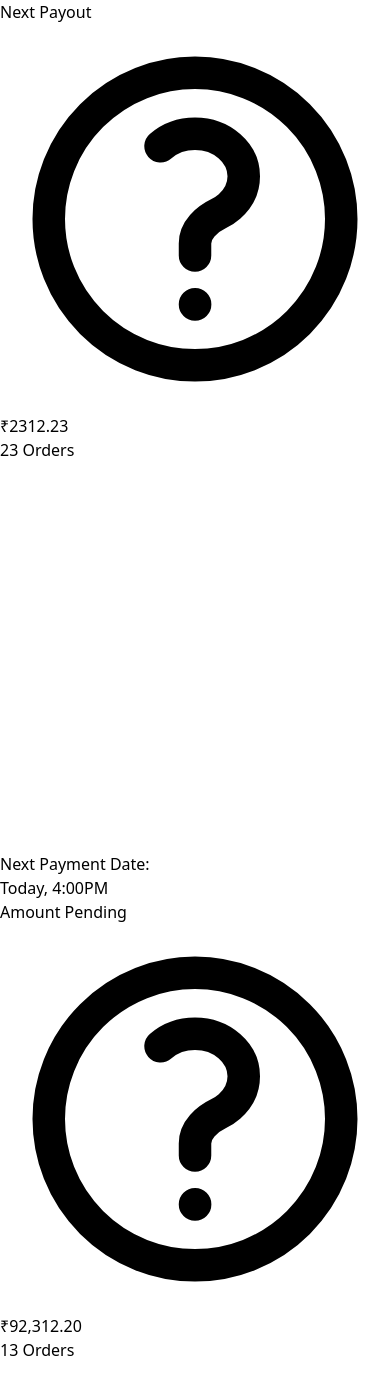
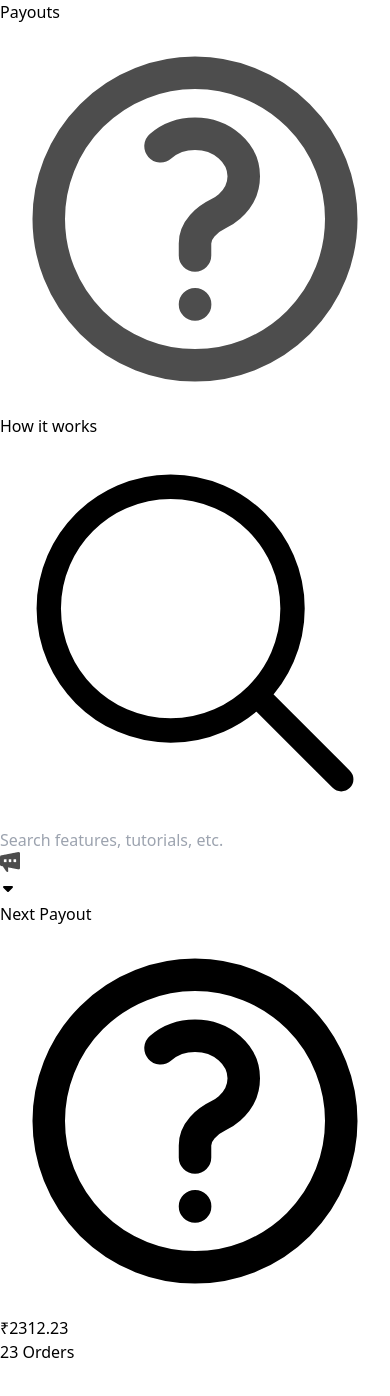
Before and after one commit to aryanxvz/dukaan-assignment, a React (Vite) app: page / in a window 390 px wide. Shown: the top 1396 px of the page. Built offline with nearby package versions, Linux system fonts and the light colour scheme.

Commit message:
completed top bar

```diff
--- a/src/App.jsx
+++ b/src/App.jsx
@@ -3,16 +3,21 @@ import './App.css'
 import { AmountPending } from './components/AmountPending'
 import { AmountProcessed } from './components/AmountProcesses'
 import { NextPayout } from './components/NextPayout'
+import { TopBar } from './components/TopBar'
 
 function App() {
 
-  return (
-    <div className='grid grid-cols-4 gap-5'>
-      <NextPayout title={"Next Payout"} amount={"₹2312.23"} orderCount={23} secondTitle={"Next Payment Date:"} date={"Today, 4:00PM"} />
-      <AmountPending title={"Amount Pending"} amount={"₹92,312.20"} orderCount={13} />
-      <AmountProcessed title={"Amount Processed"} amount={"₹23,92,312.19"} />
+  return <div>
+      <div>
+        <TopBar title={"Payouts"} />
+      </div>
+
+      <div className='grid grid-cols-4 gap-5'>
+        <NextPayout title={"Next Payout"} amount={"₹2312.23"} orderCount={23} secondTitle={"Next Payment Date:"} date={"Today, 4:00PM"} />
+        <AmountPending title={"Amount Pending"} amount={"₹92,312.20"} orderCount={13} />
+        <AmountProcessed title={"Amount Processed"} amount={"₹23,92,312.19"} />
+      </div>
     </div>
-  )
 }
 
 export default App
--- a/src/components/AmountPending.jsx
+++ b/src/components/AmountPending.jsx
@@ -2,7 +2,7 @@
 export const AmountPending = function({title, amount, orderCount}) {
     return <div className="bg-white rounded-[8px] shadow-sm p-5 h-fit">
 
-        <div className="flex text-gray-700 pb-3">
+        <div className="flex text-[#4D4D4D] pb-3">
             {title}
             <div className="flex mt-1 pl-2">
                 <svg xmlns="http://www.w3.org/2000/svg" fill="none" viewBox="0 0 24 24" stroke-width="2" stroke="currentColor" class="w-4 h-4">
--- a/src/components/AmountProcesses.jsx
+++ b/src/components/AmountProcesses.jsx
@@ -2,7 +2,7 @@
 export const AmountProcessed = ({title, amount}) => {
     return <div className="bg-white rounded-[8px] shadow-sm p-5 h-fit">
 
-    <div className="flex text-gray-700 pb-3">
+    <div className="flex text-[#4D4D4D] pb-3">
         {title}
         <div className="flex mt-1 pl-2">
             <svg xmlns="http://www.w3.org/2000/svg" fill="none" viewBox="0 0 24 24" stroke-width="2" stroke="currentColor" class="w-4 h-4">
--- a/src/components/NextPayout.jsx
+++ b/src/components/NextPayout.jsx
@@ -1,4 +1,3 @@
-
 
 export const NextPayout = ({title, amount, orderCount, secondTitle, date}) => {
     return <div className="bg-[#146eb4] hover:bg-[#0e4f82] rounded-[8px] shadow-sm pt-5">
--- /dev/null
+++ b/src/components/TopBar.jsx
@@ -0,0 +1,33 @@
+
+export const TopBar = ({title}) => {
+    return <div className="flex justify-between items-center gap-4 px-8 py-2 border-b border-[#D9D9D9] top-0 bg-[#FFFFFF]">
+        <div className="flex pr-[250px]">
+            <div className="text-xl font-medium pr-3">
+                {title}
+            </div>
+            <div className="pt-1.5 pr-1 pl-1"><svg xmlns="http://www.w3.org/2000/svg" fill="none" viewBox="0 0 24 24" stroke-width="2" stroke="#4D4D4D" className="w-4 h-4">
+                <path stroke-linecap="round" stroke-linejoin="round" d="M9.879 7.519c1.171-1.025 3.071-1.025 4.242 0 1.172 1.025 1.172 2.687 0 3.712-.203.179-.43.326-.67.442-.745.361-1.45.999-1.45 1.827v.75M21 12a9 9 0 1 1-18 0 9 9 0 0 1 18 0Zm-9 5.25h.008v.008H12v-.008Z" /></svg>
+            </div>
+            <div className="text-[#4D4D4D] font-sm text-xs pt-1.5">How it works</div>
+        </div>
+
+        <div className="flex items-center gap-2 px-4 py-1.5 bg-[#F2F2F2] text-[#808080] rounded sm:flex-grow">
+            <svg xmlns="http://www.w3.org/2000/svg" fill="none" viewBox="0 0 24 24" stroke-width="1.5" stroke="currentColor" className="w-6 h-6">
+                <path stroke-linecap="round" stroke-linejoin="round" d="m21 21-5.197-5.197m0 0A7.5 7.5 0 1 0 5.196 5.196a7.5 7.5 0 0 0 10.607 10.607Z" />
+            </svg>
+            <input className="bg-transparent outline-none w-full" type="text" placeholder="Search features, tutorials, etc.">
+            </input>
+        </div>
+
+        <div>
+            <div className="flex pl-[250px]">
+                <div className="p-1">
+                    <button className="flex items-center justify-center bg-[#E6E6E6] w-10 h-10 rounded-full"><img src="src/images/1.webp"></img></button>
+                </div>
+                <div className="p-1">
+                    <button className="text-[#4D4D4D] bg-[#E6E6E6] rounded-full p-1 sm:w-10 sm:h-10 flex items-center justify-center"><svg stroke="currentColor" fill="currentColor" stroke-width="0" viewBox="0 0 320 512" class="text-2xl" height="1em" width="1em" xmlns="http://www.w3.org/2000/svg"><path d="M137.4 374.6c12.5 12.5 32.8 12.5 45.3 0l128-128c9.2-9.2 11.9-22.9 6.9-34.9s-16.6-19.8-29.6-19.8L32 192c-12.9 0-24.6 7.8-29.6 19.8s-2.2 25.7 6.9 34.9l128 128z">
+                </path></svg></button></div>
+            </div>
+        </div>
+    </div>
+}
```
Also changed, not shown: src/images/1.webp (added).
